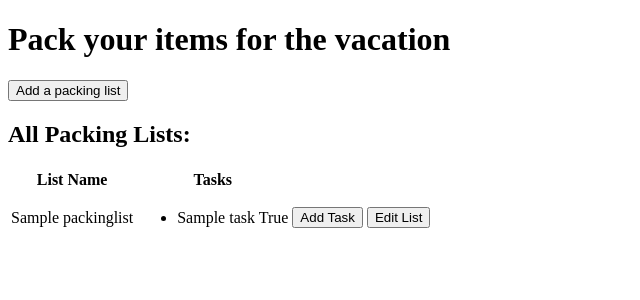
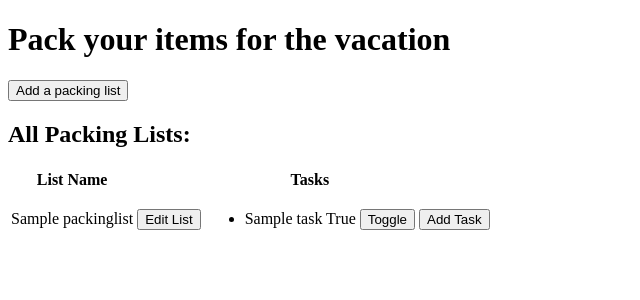
Before and after one commit to TeodoraAlina/start-packing, a Django app: page / in a window 1280 px wide. Shown: the top 300 px of the page, without its empty margins (0-640 px from the left). Run offline with Django 4.2, Linux system fonts and the light colour scheme; tables that the repository leaves empty hold one stand-in row (values such as "Sample post").

Commit message:
Add toggle_task function and render data to packinglist.html file

```diff
--- a/packinglist/templates/packinglist/packinglist.html
+++ b/packinglist/templates/packinglist/packinglist.html
@@ -18,15 +18,26 @@
     <table>
         <tr>
             <th>List Name</th>
+            <th></th>
             <th>Tasks</th>
         </tr>
         {% for packinglist in packinglists %}
         <tr>
             <td>{{ packinglist.title }}</td>
             <td>
+                <a href="{% url 'edit_packing_list' packinglist.id %}">
+                    <button>Edit List</button>
+                </a>
+            </td>
+            <td>
                 <ul>
                     {% for task in packinglist.task_set.all %}
-                    <li>{{ task.title }} {{ task.completed }}</li>
+                    <li>{{ task.title }} {{ task.completed }}
+                        <a href="{% url 'toggle_task' task_id=task.id %}">
+                            <button>Toggle</button>
+                        </a>
+                    </li>
+
                     {% endfor %}
                 </ul>
             </td>
@@ -35,11 +46,7 @@
                     <button>Add Task</button>
                 </a>
             </td>
-            <td>
-                <a href="{% url 'edit_packing_list' packinglist.id %}">
-                    <button>Edit List</button>
-                </a>
-            </td>
+
         </tr>
         {% endfor %}
     </table>
--- a/packinglist/views.py
+++ b/packinglist/views.py
@@ -68,3 +68,10 @@ def edit_packing_list(request, packing_list_id):
         'task_formset': task_formset
     }
     return render(request, 'packinglist/edit_packinglist.html', context)
+
+
+def toggle_task(request, task_id):
+    task = get_object_or_404(Task, id=task_id)
+    task.completed = not task.completed
+    task.save()
+    return redirect('get_packing_list')
--- a/startpacking/urls.py
+++ b/startpacking/urls.py
@@ -9,5 +9,6 @@ urlpatterns = [
     path('add/', views.add_packing_list, name='add_packing_list'),
     path('add_task/', views.add_task, name='add_task'),
     path('edit_packing_list/<int:packing_list_id>/',
-         views.edit_packing_list, name='edit_packing_list')
+         views.edit_packing_list, name='edit_packing_list'),
+    path('toggle_task/<int:task_id>/', views.toggle_task, name='toggle_task')
 ]
```
